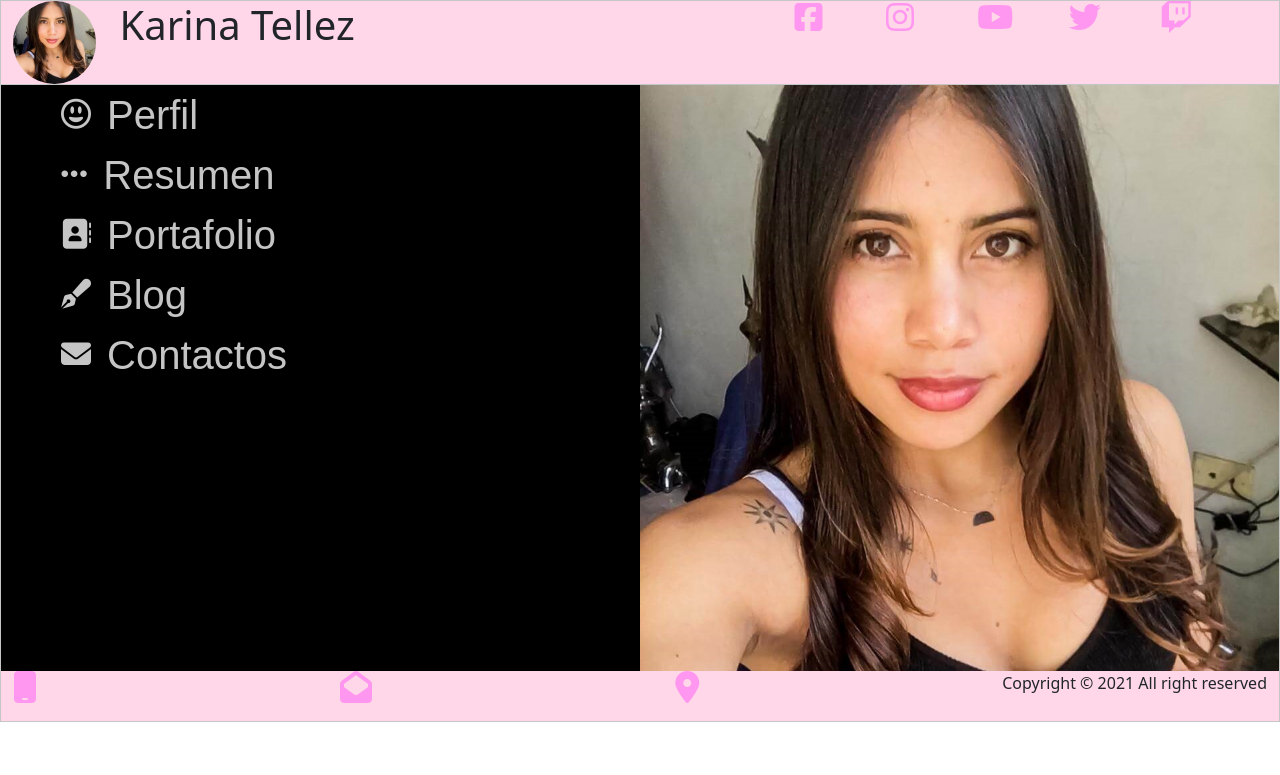
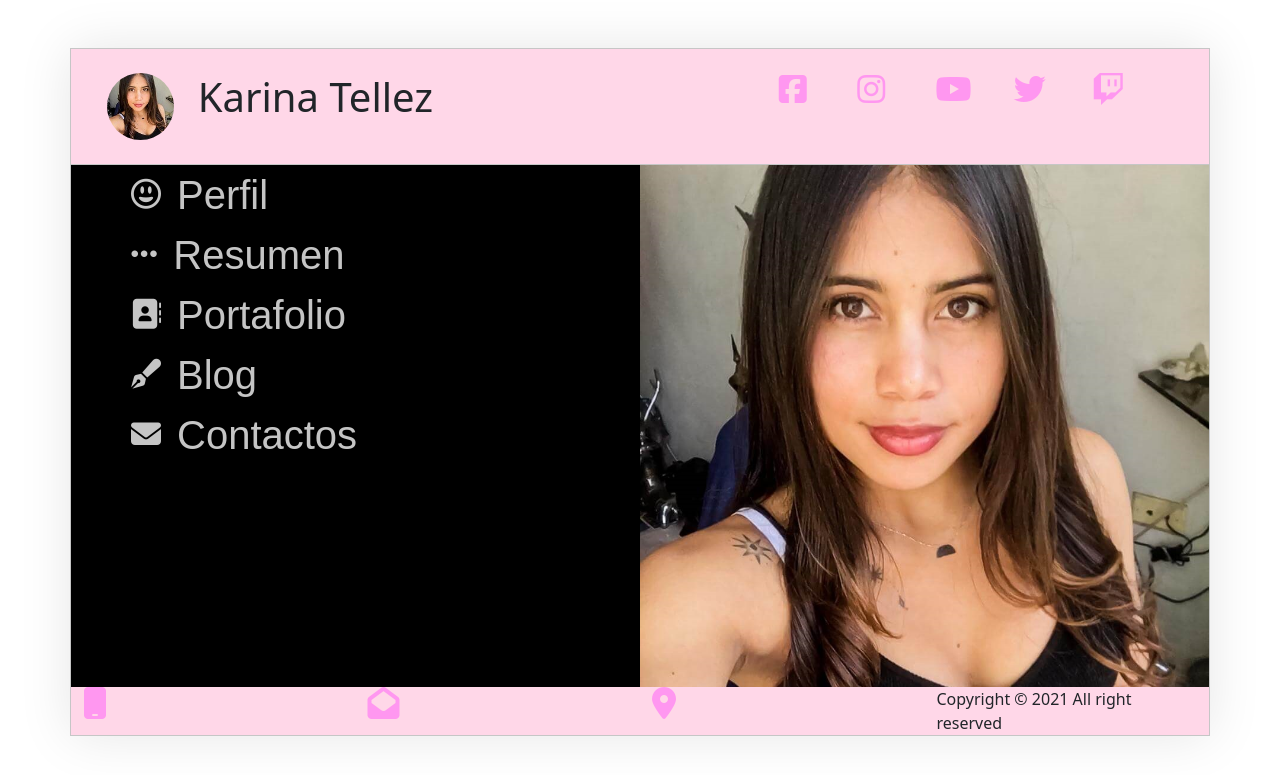
Before and after one commit to karinatellez/karinaportafolio, a PHP site: page /principal/index.html in a window 1280 px wide. Shown: the top 775 px of the page. Run offline with PHP 8.4, Linux system fonts and the light colour scheme; some libraries are stand-ins or nearby versions.

Commit message:
hoy arrglamos la pagina principal

```diff
--- a/principal/index.html
+++ b/principal/index.html
@@ -23,35 +23,35 @@
     />
   </head>
   <body>
-    <div class="principal container-fluid">
-      <header class="row">
-        <div class="lateralizquierdo col-xl-1 col-lg-1 col-md-2 col-sm-4 col-4">
+    <div class="principal container-lg container-xl container-fluid my-5">
+      <header class="row p-4">
+        <div class="lateralizquierdo col-xl-1 col-lg-1 col-md-2 col-sm-12 col-12 justify-content-center text-center">
           <img src="../images/karinaperfil.jpg"class="img-fluid" alt="foto de perfil" />
         </div>
-        <div class="col-xl-6 col-lg-6 col-md-4 col-sm-3 col-3">
+        <div class="col-xl-6 col-lg-6 col-md-4 col-sm-12 col-12 text-sm-center text-center text-md-start text-lg-start text-xl-start">
           <h1>Karina Tellez</h1>
         </div>
-        <div class="lateralderecho col-xl-5 col-lg-5 col-md-6 col-sm-5 col-5 ">
+        <div class="lateralderecho col-xl-5 col-lg-5 col-md-6 col-sm-12 col-12 ">
           <ul class="row">
-            <li class="col-xl-2 col-lg-2 col-md-2 col-sm-4 col-4 mx-1">
+            <li class="col-xl-2 col-lg-2 col-md-2 col-sm-2 col-2 mx-1">
               <a href="https://www.facebook.com/karinat.tellez.5"
                 ><i class="fab fa-facebook-square fa-2x"></i
               ></a>
             </li>
-            <li class="col-xl-2 col-lg-2 col-md-2 col-sm-4 col-4 mx-1">
+            <li class="col-xl-2 col-lg-2 col-md-2 col-sm-2 col-2 mx-1">
               <a href="https://www.instagram.com/canole_/"
                 ><i class="fab fa-instagram fa-2x"></i
               ></a>
             </li>
-            <li class="col-xl-2 col-lg-2 col-md-2 col-sm-4 col-4 mx-1">
+            <li class="col-xl-2 col-lg-2 col-md-2 col-sm-2 col-2 mx-1">
               <a href=""><i class="fab fa-youtube fa-2x"></i></a>
             </li>
-            <li class="col-xl-2 col-lg-2 col-md-2 col-sm-4 col-4 mx-1">
+            <li class="col-xl-2 col-lg-2 col-md-2 col-sm-2 col-2 mx-1">
               <a href="https://twitter.com/canole_"
                 ><i class="fab fa-twitter fa-2x"></i
               ></a>
             </li>
-            <li class="col-xl-2 col-lg-2 col-md-2 col-sm-4 col-4 mx-1">
+            <li class="col-xl-2 col-lg-2 col-md-2 col-sm-2 col-2 mx-1">
               <a href="https://www.twitch.tv/katia_kea"
                 ><i class="fab fa-twitch fa-2x"></i
               ></a>
@@ -61,7 +61,7 @@
       </header>
       <main class="row">
         <div class="lista col-xl-6 col-lg-6 col-md-6 col-sm-12 col-12">
-          <ul>
+          <ul class="text-sm-center text-center text-md-start text-lg-start text-xl-start">
             <li>
               <i class="far fa-grin-alt fa-xs px-3"></i
               ><a href="../perfil/perfil.html">Perfil</a>
@@ -84,17 +84,17 @@
             </li>
           </ul>
         </div>
-        <div class="col-xl-6 col-lg-6 col-md-6 d-sm-none d-md-block d-none d-sm-block p-0">
+        <div class="col-xl-6 col-lg-6 col-md-6 col-sm-12 col-12 p-0">
           <img src="../images/karinareducido.jpg"class="img-fluid" alt="" />
         </div>
       </main>
       <footer class="row">
-        <ul class="col-12">
-          <li><i class="fas fa-mobile fa-2x"></i></li>
-          <li><i class="fas fa-envelope-open fa-2x"></i></li>
-          <li><i class="fas fa-map-marker-alt fa-2x"></i></li>
-          <li>Copyright © 2021 All right reserved</li>
-        </ul>
+
+          <div class="col-xl-3 col-lg-3 col-md-6 col-sm-12 col-12 text-sm-center text-center text-md-start text-lg-start text-xl-start"><i class="fas fa-mobile fa-2x"></i></div>
+          <div class="col-xl-3 col-lg-3 col-md-6 col-sm-12 col-12 text-sm-center text-center text-md-start text-lg-start text-xl-start"><i class="fas fa-envelope-open fa-2x"></i></div>
+          <div class="col-xl-3 col-lg-3 col-md-6 col-sm-12 col-12 text-sm-center text-center text-md-start text-lg-start text-xl-start"><i class="fas fa-map-marker-alt fa-2x"></i></div>
+          <div class="col-xl-3 col-lg-3 col-md-6 col-sm-12 col-12 text-sm-center text-center text-md-start text-lg-start text-xl-start">Copyright © 2021 All right reserved</div>
+
       </footer>
     </div>
     <!-- Option 1: Bootstrap Bundle with Popper -->
--- a/principal/style.css
+++ b/principal/style.css
@@ -6,7 +6,7 @@
 .principal{
     border: #C6C6C6 solid 0.5px;
     background-color: rgba(0,0,0,0);
-
+    box-shadow: 0px 0px 50px rgb(0 0 0 / 10%);
 }
 header{
 border-bottom:#C6C6C6 solid 0.5px;
```
Also changed, not shown: images/karinaperfil.jpg.
